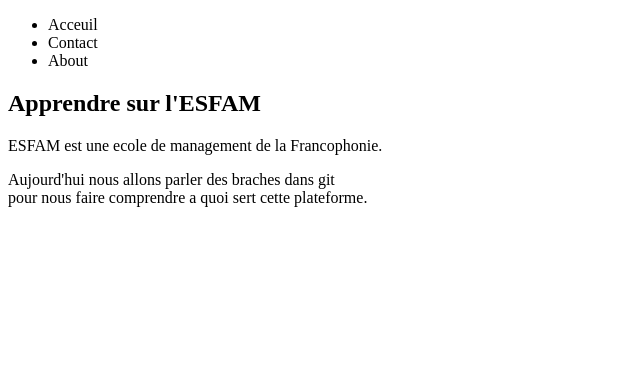
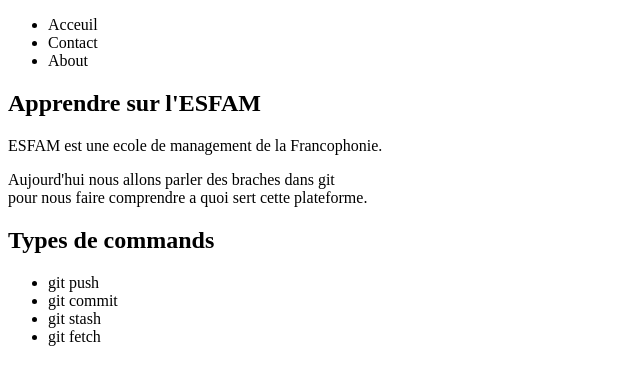
Before and after one commit to MartinPONGOMIKADI/work-flow, a plain HTML site: page index.html in a window 1280 px wide. Shown: the whole page, without its empty margins (0-640 px from the left). Drawn offline with Linux system fonts and the light colour scheme.

Commit message:
second-comit

```diff
--- a/index.html
+++ b/index.html
@@ -20,6 +20,15 @@
                  <p>Aujourd'hui nous allons parler des braches dans git <br>
                 pour nous faire comprendre a quoi sert cette plateforme.</p>
             </div>
+            <h1>Types de commands</h1>
+            <div>
+                <ul>
+                    <li>git push</li>
+                    <li>git commit</li>
+                    <li>git stash</li>
+                    <li>git fetch</li>
+                </ul>
+            </div>
         </section>
     </body>
 </html>
```
